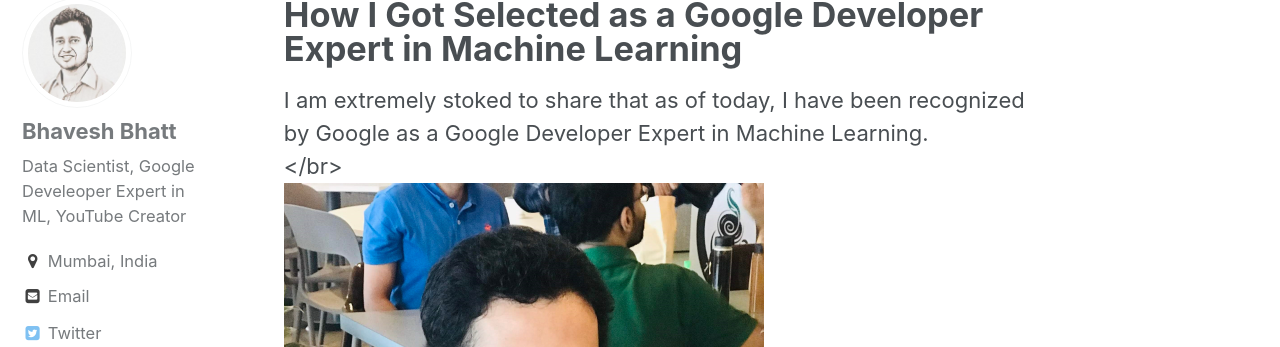
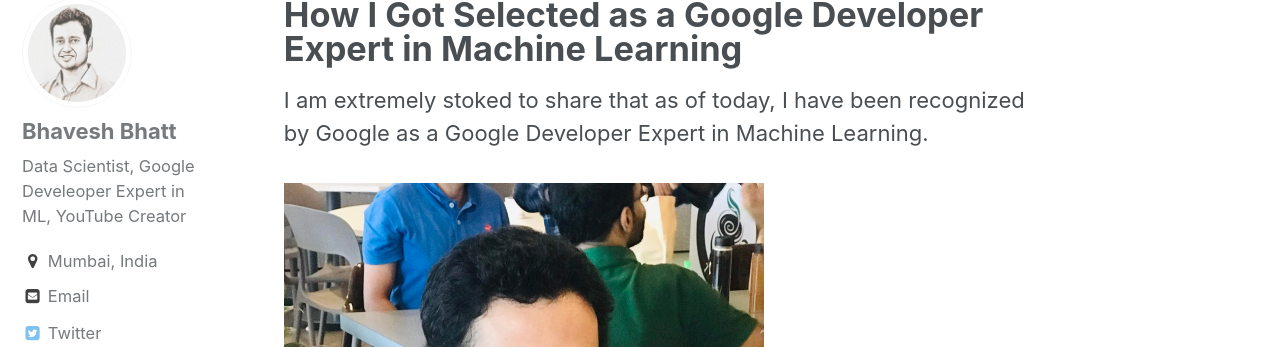
Before and after one commit to bhattbhavesh91/bhattbhavesh91.github.io, a Jekyll site: the page built from _posts/2019-10-14-i-am-google-developer-expert-in-machine-learning.md, in a window 1280 px wide and 900 px high. Shown: the part 146-493 px from the top of the window. Built offline with Jekyll 4.4.1, drawn with Linux system fonts in a browser that asks for light colours.

Commit message:
some more experiments with breaks

```diff
--- a/_posts/2019-10-14-i-am-google-developer-expert-in-machine-learning.md
+++ b/_posts/2019-10-14-i-am-google-developer-expert-in-machine-learning.md
@@ -7,7 +7,7 @@
 ---
 
 I am extremely stoked to share that as of today, I have been recognized by Google as a Google Developer Expert in Machine Learning.
-<br> </br>
+&nbsp;
 ![Google Developer Experts](/assets/images/gde_bhavesh.png)
 <!--**Image Credits: Courtesy Google Developer Experts**-->
 &nbsp;
```
